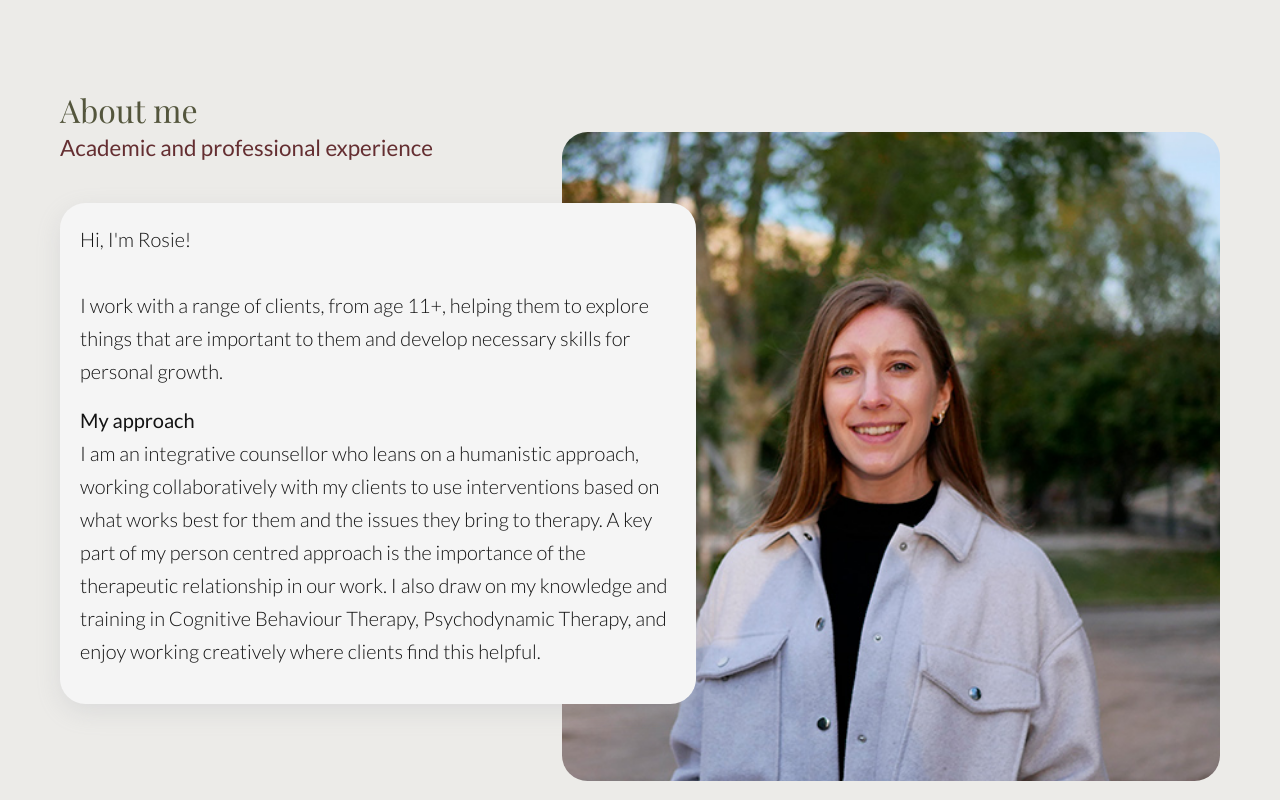
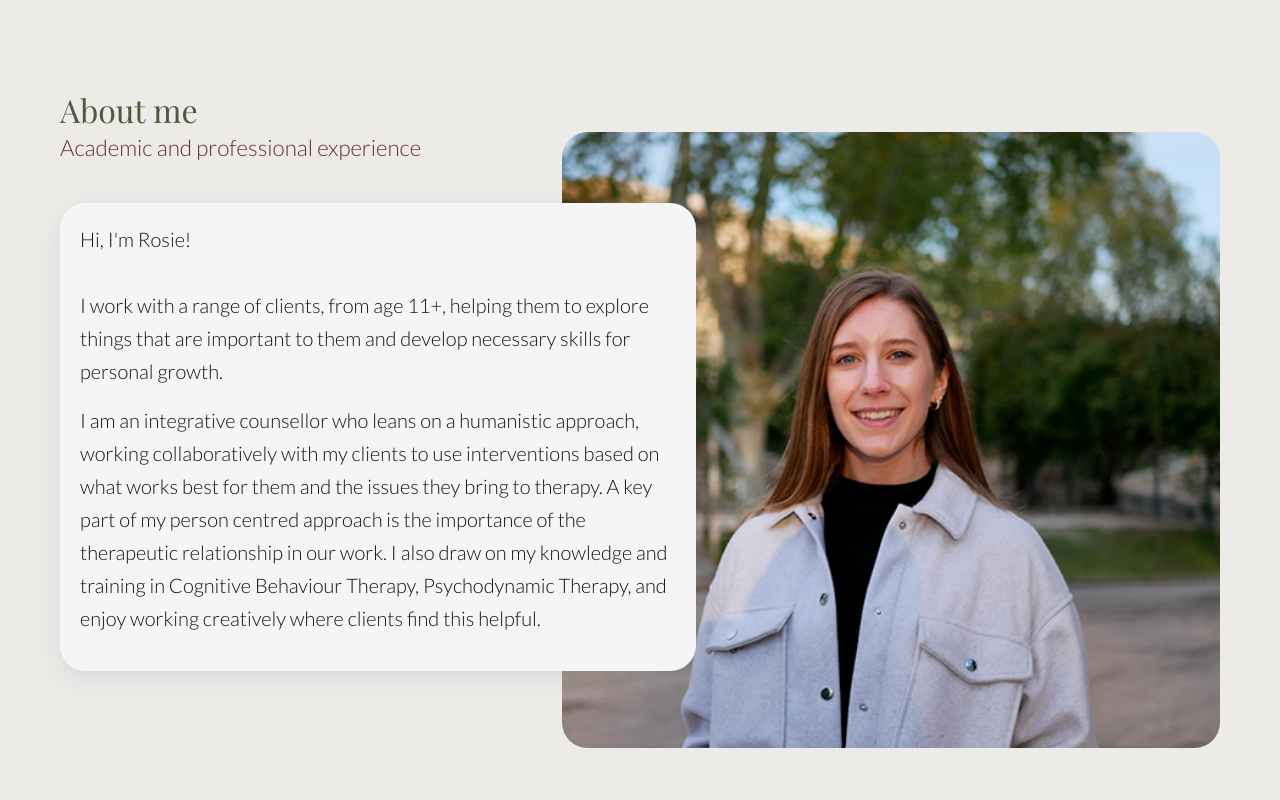
Before and after one commit to phevenAm/abide-counselling-website, a website with bundled scripts: page index.html in a window 1280 px wide. Shown: the part 1480-2280 px from the top of the page. Built offline with nearby package versions, Linux system fonts and the light colour scheme; no server answers.

Commit message:
remove section subheading bold

```diff
--- a/index.html
+++ b/index.html
@@ -166,7 +166,7 @@
 								I work with a range of clients, from age 11+, helping them to explore things that are important to them and develop necessary skills for personal growth.
 							</p>
 
-							<p>	<strong>My approach </strong> <br/>
+							<p>
 								I am an integrative counsellor who leans on a humanistic approach, working collaboratively with my clients to use interventions based on what works best for them and the issues they bring to therapy. A key part of my person centred approach is the importance of the therapeutic relationship in our work. I also draw on my knowledge and training in Cognitive Behaviour Therapy, Psychodynamic Therapy, and enjoy working creatively where clients find this helpful.</p>
 
 
--- a/styles/custom/scss/_coreStyles.scss
+++ b/styles/custom/scss/_coreStyles.scss
@@ -517,7 +517,7 @@ section[id] {
 		font-size: 1.2rem !important;
 		font-family: $font-copy !important;
 		color: $accent;
-		font-weight: 200;
+		font-weight: 200 !important;
 
 		@include bp(m) {
 			font-size: 1.4rem !important;
```
Also changed, not shown: public/css/main.min.css, public/css/user.min.css, 2 other files.
